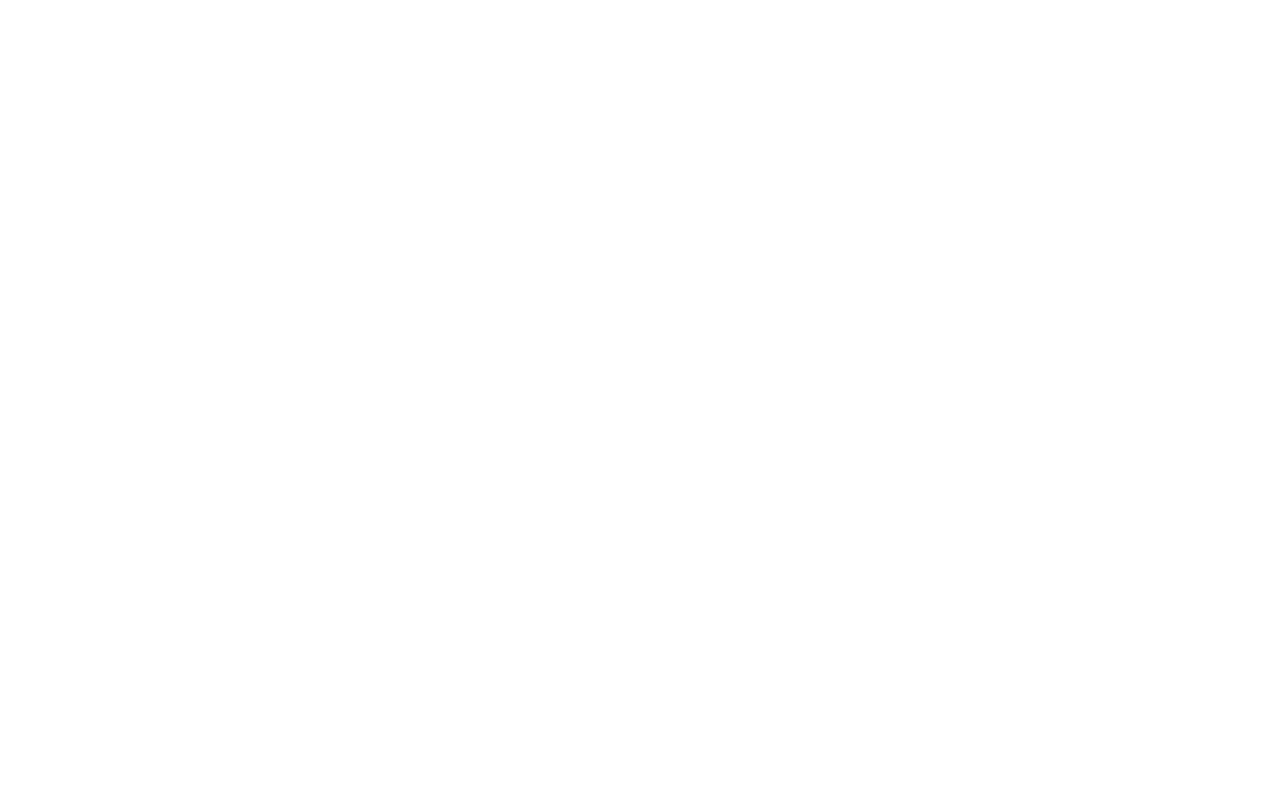
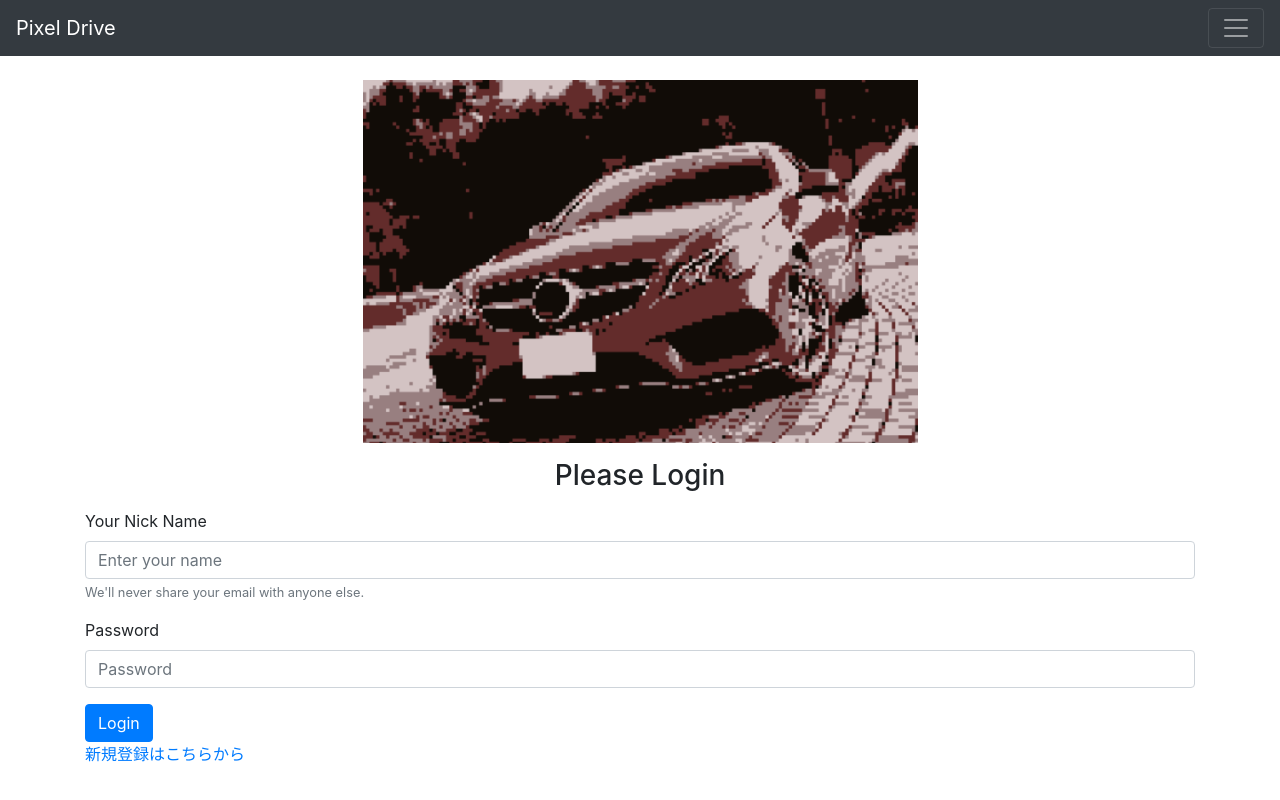
Before and after one commit to Yu-Muro/pioneer_hackathon, a React (Create React App) app in the folder app/: page /login in a window 1280 px wide. Before the commit this address had no page. Built offline with nearby package versions, Linux system fonts and the light colour scheme.

Commit message:
login,signup template作成

```diff
--- a/app/public/index.html
+++ b/app/public/index.html
@@ -25,6 +25,7 @@
       Learn how to configure a non-root public URL by running `npm run build`.
     -->
     <title>React App</title>
+    <link rel="stylesheet" href="https://stackpath.bootstrapcdn.com/bootstrap/4.3.1/css/bootstrap.min.css" integrity="sha384-ggOyR0iXCbMQv3Xipma34MD+dH/1fQ784/j6cY/iJTQUOhcWr7x9JvoRxT2MZw1T" crossorigin="anonymous">
   </head>
   <body>
     <noscript>You need to enable JavaScript to run this app.</noscript>
@@ -39,5 +40,8 @@
       To begin the development, run `npm start` or `yarn start`.
       To create a production bundle, use `npm run build` or `yarn build`.
     -->
+    <script src="https://code.jquery.com/jquery-3.3.1.slim.min.js" integrity="sha384-q8i/X+965DzO0rT7abK41JStQIAqVgRVzpbzo5smXKp4YfRvH+8abtTE1Pi6jizo" crossorigin="anonymous"></script>
+    <script src="https://cdnjs.cloudflare.com/ajax/libs/popper.js/1.14.7/umd/popper.min.js" integrity="sha384-UO2eT0CpHqdSJQ6hJty5KVphtPhzWj9WO1clHTMGa3JDZwrnQq4sF86dIHNDz0W1" crossorigin="anonymous"></script>
+    <script src="https://stackpath.bootstrapcdn.com/bootstrap/4.3.1/js/bootstrap.min.js" integrity="sha384-JjSmVgyd0p3pXB1rRibZUAYoIIy6OrQ6VrjIEaFf/nJGzIxFDsf4x0xIM+B07jRM" crossorigin="anonymous"></script>
   </body>
 </html>
--- a/app/src/App.js
+++ b/app/src/App.js
@@ -1,21 +1,29 @@
 import './App.css';
 import { Route,BrowserRouter, Routes } from 'react-router-dom'
+
 import Home from './page/Home/Home';
 import Top from './page/Top/Top';
+import Login from './page/Login/Login';
+import Header from './components/Header/Header';
+import Signup from './page/Signup/Signup';
 
 
 function App() {
   return (
     <>
-      <BrowserRouter>
-        <Routes>
-          <Route path='/' element={<Top/>} />
-          <Route path='/home' element={<Home/>}/>
-        </Routes>
+      <Header />
+      <div className="container">
+        <BrowserRouter>
+          <Routes>
+            <Route path='/' element={<Top/>} />
+            <Route path='/home' element={<Home/>}/>
+            <Route path='/login' element={<Login/>}/>
+            <Route path='/signup' element={<Signup/>}/>
+          </Routes>
+        </BrowserRouter>
+      </div>
+    </>
 
-      </BrowserRouter>
-
-    </>
   );
 }
 
--- /dev/null
+++ b/app/src/components/Header/Header.js
@@ -0,0 +1,29 @@
+import React from 'react';
+
+const Header = () => {
+  return (
+      <>
+        <nav className="navbar navbar-dark bg-dark">
+            <a href="/" className="navbar-brand">Pixel Drive</a>
+            <button className="navbar-toggler" type="button"
+                data-toggle="collapse"
+                data-target="#navmenu1"
+                aria-controls="navmenu1"
+                aria-expanded="false"
+                aria-label="Toggle navigation">
+                <span className="navbar-toggler-icon"></span>
+            </button>
+            <div className="collapse navbar-collapse" id="navmenu1">
+                <div className="navbar-nav">
+                <a className="nav-item nav-link" href="#">Menu#1</a>
+                <a className="nav-item nav-link" href="#">Menu#2</a>
+                <a className="nav-item nav-link" href="#">Menu#3</a>
+                </div>
+            </div>
+        </nav>
+      </>
+
+  )
+};
+
+export default Header;
--- a/app/src/page/Login/Login.js
+++ b/app/src/page/Login/Login.js
@@ -1,7 +1,37 @@
-import React from 'react';
+import React,{useState} from 'react';
+import { Link } from 'react-router-dom';
 
 const Login = () => {
-  return <div>login</div>;
+  const [name,setName] = useState('');
+  const [password,setPassword] = useState('');
+
+
+  const createUser = ()=>{
+    console.log("###",name,password)
+  }
+
+
+  return (
+    <div className='my-4'>
+      <div className='text-center'>
+        <img className='w-50' src={`${process.env.PUBLIC_URL}/car-dot.png`} alt="car" />
+        <p className='h3 my-3 '>Please Login</p>
+      </div>
+      <form>
+        <div className="form-group">
+          <label>Your Nick Name</label>
+          <input type="text" className="form-control" id="user_name"  placeholder="Enter your name" onChange={(e)=>setName(e.target.value)}/>
+          <small id="emailHelp" className="form-text text-muted">We'll never share your email with anyone else.</small>
+        </div>
+        <div className="form-group">
+          <label>Password</label>
+          <input type="user_password" className="form-control" id="user_password" placeholder="Password" onChange={(e)=>setPassword(e.target.value)}/>
+        </div>
+        <button type="submit" className="btn btn-primary" onClick={createUser}>Login</button>
+      </form>
+      <Link to="/signup">新規登録はこちらから</Link>
+    </div>
+  )
 };
 
 export default Login;
--- a/app/src/page/Signup/Signup.js
+++ b/app/src/page/Signup/Signup.js
@@ -1,7 +1,40 @@
-import React from 'react';
+import React,{useState} from 'react';
+import { Link } from 'react-router-dom';
 
-const signup = () => {
-  return <div>Signpup</div>;
+
+const Signup = () => {
+  const [name,setName] = useState('');
+  const [password,setPassword] = useState('');
+
+
+  const createUser = ()=>{
+    console.log("###",name,password)
+  }
+
+
+  return (
+    <div className='my-3'>
+      <div className='text-center'>
+        <img className='w-50' src={`${process.env.PUBLIC_URL}/car-dot.png`} alt="car" />
+        <p className='h3 my-3 '>Please Signup</p>
+      </div>
+
+
+      <form>
+        <div className="form-group">
+          <label>Your Nick Name</label>
+          <input type="text" className="form-control" id="user_name"  placeholder="Enter your name" onChange={(e)=>setName(e.target.value)}/>
+          <small id="emailHelp" className="form-text text-muted">We'll never share your email with anyone else.</small>
+        </div>
+        <div className="form-group">
+          <label>Password</label>
+          <input type="user_password" className="form-control" id="user_password" placeholder="Password" onChange={(e)=>setPassword(e.target.value)}/>
+        </div>
+        <button type="submit" className="btn btn-primary" onClick={createUser}>Login</button>
+      </form>
+      <Link to="/login">ログインはこちらから</Link>
+    </div>
+  )
 };
 
-export default signup;
+export default Signup;
```
Also changed, not shown: app/src/page/Result/Result.js (added, +13 -0 lines), app/public/car-dot.png (added), app/src/page/Result/Result.module.scss (added).
